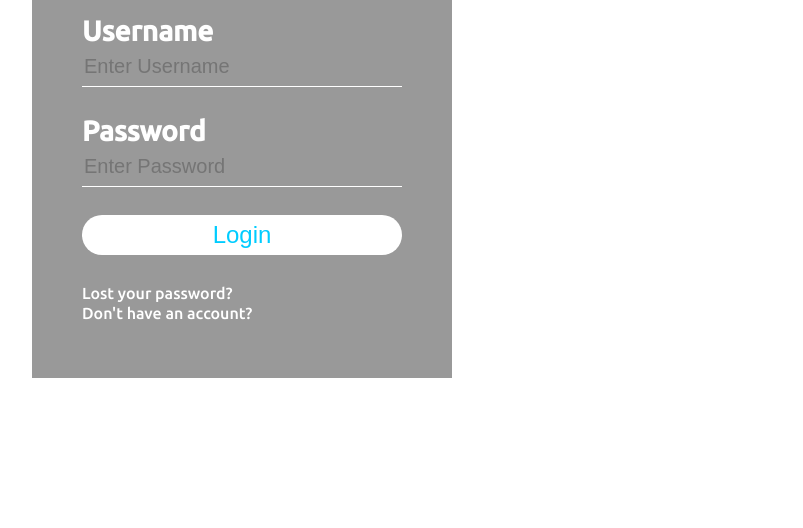
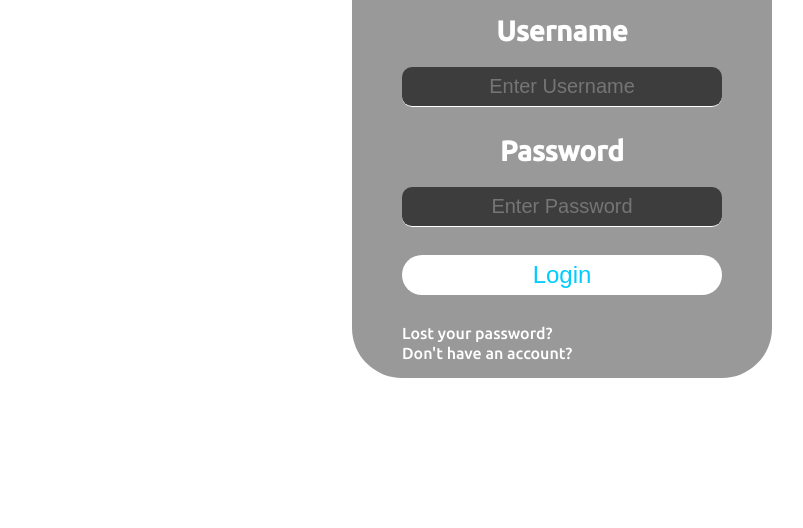
Before and after one commit to tharunnayak14/tharunnayak14.github.io, a plain HTML site: page login.html in a window 1280 px wide. Shown: the part 272-800 px from the top of the page, without its empty margins (398-1201 px from the left). Drawn offline with Linux system fonts and the light colour scheme.

Commit message:
Update login.html

```diff
--- a/login.html
+++ b/login.html
@@ -1,7 +1,7 @@
 <html>
 <head>
 <title>Login Form Design</title>
-    <link rel="stylesheet" type="text/css" href="style.css">
+    <link rel="stylesheet" type="text/css" href="stylish.css">
     <link href="https://fonts.googleapis.com/css2?family=Ubuntu:wght@500&display=swap" rel="stylesheet">
 <body>
     <div class="loginbox">
```
